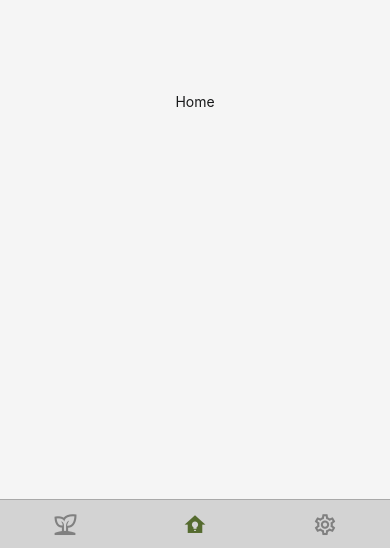
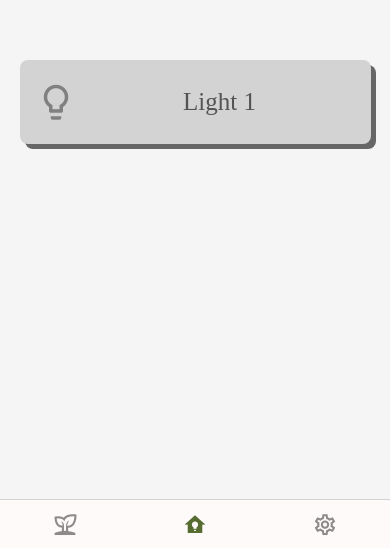
Before and after one commit to Markuson/smarthus-app, a React Native app: screen / in a window 390 px wide. Shown: the part 296-844 px from the top of the page. Built offline with nearby package versions, Linux system fonts and the light colour scheme.

Commit message:
working on button component

```diff
--- a/App.tsx
+++ b/App.tsx
@@ -1,56 +1,38 @@
 import React from 'react';
-import { Text, useColorScheme, View } from 'react-native';
-import Icons from 'react-native-vector-icons/MaterialCommunityIcons';
+import { Appearance } from 'react-native';
+import Icon from 'react-native-vector-icons/MaterialCommunityIcons';
 import {
   NavigationContainer,
   DefaultTheme,
   DarkTheme,
 } from '@react-navigation/native';
+import { createBottomTabNavigator } from '@react-navigation/bottom-tabs';
 import aspect from './src/styles/GlobalAspect';
-import styles from './src/styles/GlobalStyles';
+import GreenhouseScreen from './src/screens/GreenhouseScreen';
+import HomeScreen from './src/screens/HomeScreen';
+import SettingsScreen from './src/screens/SettingsScreen';
 
-import { createBottomTabNavigator } from '@react-navigation/bottom-tabs';
-
-function HomeScreen({ theme }) {
-  return (
-    <View style={styles.appContainer}>
-      <Text style={{ color: theme.colors.text }}>Home</Text>
-    </View>
-  );
-}
-function GrenhouseScreen({ theme }) {
-  return (
-    <View style={styles.appContainer}>
-      <Text style={{ color: theme.colors.text }}>Greenhouse!</Text>
-    </View>
-  );
-}
-
-function SettingsScreen({ theme }) {
-  return (
-    <View style={styles.appContainer}>
-      <Text style={{ color: theme.colors.text }}>Settings!</Text>
-    </View>
-  );
-}
 
 const Tab = createBottomTabNavigator();
 
-const App = () => {
+export type Props = {
+};
+
+const App: React.FC<Props> = () => {
   const MyTheme =
-    useColorScheme() === 'dark'
+    Appearance.getColorScheme() === 'dark'
       ? {
           ...DarkTheme,
           colors: {
             ...DarkTheme.colors,
-            ...aspect.darkTheme,
+            ...aspect.color,
           },
         }
       : {
           ...DefaultTheme,
           colors: {
             ...DefaultTheme.colors,
-            ...aspect.lightTheme,
+            ...aspect.color,
           },
         };
   return (
@@ -71,7 +53,7 @@ const App = () => {
             }
 
             // You can return any component that you like here!
-            return <Icons name={iconName} size={size} color={color} />;
+            return <Icon name={iconName} size={size} color={color} />;
           },
           tabBarActiveTintColor: MyTheme.colors.primary,
           tabBarInactiveTintColor: MyTheme.colors.disabled,
@@ -81,7 +63,7 @@ const App = () => {
       >
         <Tab.Screen
           name="Greenhouse"
-          children={() => <GrenhouseScreen theme={MyTheme} />}
+          children={() => <GreenhouseScreen theme={MyTheme} />}
         />
         <Tab.Screen
           name="Home"
--- /dev/null
+++ b/src/components/Button/Button.styles.tsx
@@ -0,0 +1,38 @@
+import { StyleSheet } from 'react-native'
+import GlobalAspect from '../../styles/GlobalAspect'
+import {
+  widthPercentageToDP as wp,
+  heightPercentageToDP as hp,
+} from 'react-native-responsive-screen';
+
+const styles = StyleSheet.create({
+  button: {
+    display: 'flex',
+    flexDirection:'row',
+    justifyContent: 'center',
+    alignItems: 'center',
+    marginHorizontal: wp('0.1%'),
+    marginVertical: hp('0.1%'),
+    paddingVertical: hp('2%'),
+    paddingHorizontal: wp('3%') ,
+    elevation: GlobalAspect.color.shadow.elevation,
+    shadowColor: GlobalAspect.color.shadow.color,
+    shadowOffset: GlobalAspect.color.shadow.offset,
+    overflow:'hidden'
+  },
+  icon:{
+    justifyContent: 'center',
+    alignItems: 'center',
+    width:"15%"
+  },
+  textContainer:{
+    justifyContent: 'center',
+    alignItems: 'center',
+    width:"85%"
+  },
+  text:{
+
+  }
+})
+
+export default styles
--- /dev/null
+++ b/src/components/Button/index.tsx
@@ -0,0 +1,69 @@
+import React from 'react';
+import { TouchableOpacity, Text, Vibration, View } from 'react-native';
+import Icon from 'react-native-vector-icons/MaterialCommunityIcons';
+
+import styles from './Button.styles'
+
+export type Props = {
+  accessibilityLabel: string,
+  buttonColor: string,
+  buttonFontColor: string,
+  buttonFontFamily: string,
+  buttonFontSize: number | string,
+  buttonHeight: number | string,
+  buttonRadius: number | string,
+  buttonWidth: number | string,
+  iconName?: string,
+  iconColor?: string,
+  iconSize?: number | string,
+  onPress: () => any,
+  title: string
+};
+
+const Button: React.FC<Props> = ({
+  accessibilityLabel,
+  buttonColor,
+  buttonFontColor,
+  buttonFontFamily,
+  buttonFontSize,
+  buttonHeight,
+  buttonRadius,
+  buttonWidth,
+  iconName,
+  iconColor,
+  iconSize,
+  onPress,
+  title
+}) => {
+
+  const handlePress = () => {
+    Vibration.vibrate(50);
+    onPress()
+  }
+
+  const { button, icon, textContainer, text } = styles
+
+  return (
+    <TouchableOpacity
+      onPress={() => handlePress()}
+      style={[button, { height: buttonHeight, width: buttonWidth, borderRadius: buttonRadius, backgroundColor: buttonColor }]}
+      accessible={true}
+      testID={accessibilityLabel}
+      accessibilityLabel={accessibilityLabel}
+    >
+      {!!iconName &&
+        <View style={icon}>
+          <Icon name={iconName} size={iconSize} color={iconColor} />
+
+        </View>
+      }
+      <View style={textContainer}>
+      <Text style={[text,{ color: buttonFontColor, fontFamily: buttonFontFamily, fontSize: buttonFontSize }]}>
+        {title}
+      </Text>
+      </View>
+    </TouchableOpacity>
+  );
+}
+
+export default Button
--- /dev/null
+++ b/src/screens/GreenhouseScreen/index.tsx
@@ -0,0 +1,20 @@
+import React from 'react';
+import { Text, View } from 'react-native';
+import { styles} from '../../styles/GlobalStyles';
+import aspect from '../../styles/GlobalAspect';
+
+export type Props = {
+  theme: any;
+};
+
+const GreenhouseScreen: React.FC<Props> = ({
+    theme
+  }) => {
+    return (
+      <View style={styles.appContainer}>
+        <Text style={{ color: aspect.color.textEmphasis }}>Greenhouse</Text>
+      </View>
+    );
+  }
+
+  export default GreenhouseScreen;
--- /dev/null
+++ b/src/screens/HomeScreen/index.tsx
@@ -0,0 +1,40 @@
+import React, { useState } from 'react';
+import { Text, View } from 'react-native';
+import Button from '../../components/Button';
+import { styles } from '../../styles/GlobalStyles';
+import aspect from '../../styles/GlobalAspect';
+import Icons from 'react-native-vector-icons/MaterialCommunityIcons';
+
+export type Props = {
+    theme: any;
+};
+const { color, dimension: { switchButton }, font, icon } = aspect
+
+const HomeScreen: React.FC<Props> = ({
+}) => {
+    const [iconColor, setIconColor] = useState(color.icon.disabled)
+    const handlePress = () => {
+        iconColor === color.icon.enabled ? setIconColor(color.icon.disabled) : setIconColor(color.icon.enabled)
+    }
+    return (
+        <View style={styles.appContainer}>
+            <Button
+                accessibilityLabel={'testButton'}
+                buttonColor={color.button}
+                buttonFontColor={color.textNormal}
+                buttonFontFamily={font.light}
+                buttonFontSize={font.size.big}
+                buttonHeight={switchButton.height}
+                buttonRadius={switchButton.radius}
+                buttonWidth={switchButton.width}
+                iconName={'lightbulb-outline'}
+                iconColor={iconColor}
+                iconSize={icon.size.big}
+                onPress={() => handlePress()}
+                title={'Light 1'}
+            />
+        </View>
+    );
+}
+
+export default HomeScreen;
--- /dev/null
+++ b/src/screens/SettingsScreen/index.tsx
@@ -0,0 +1,20 @@
+import React from 'react';
+import { Text, View } from 'react-native';
+import {styles} from '../../styles/GlobalStyles';
+import aspect from '../../styles/GlobalAspect';
+
+export type Props = {
+  theme: any;
+};
+
+const SettingsScreen: React.FC<Props> = ({
+    theme
+  }) => {
+    return (
+      <View style={styles.appContainer}>
+        <Text style={{ color: aspect.color.textEmphasis }}>Settings</Text>
+      </View>
+    );
+  }
+
+  export default SettingsScreen;
--- a/src/styles/GlobalAspect.ts
+++ b/src/styles/GlobalAspect.ts
@@ -1,45 +1,93 @@
-import { Platform } from 'react-native';
+import { Appearance, Platform } from 'react-native';
 import DeviceData from '../utils/DeviceData';
+import {
+  widthPercentageToDP as wp,
+  heightPercentageToDP as hp,
+} from 'react-native-responsive-screen';
+
+let theme= Appearance.getColorScheme()
 
 export default {
-  lightTheme: {
+  color: theme === 'dark' ?
+    {
+      button: 'gray',
+      background: 'rgba(36,37,38, 1)',
+      border: 'darkslategray',
+      card: 'rgba(24,25,26, 1)',
+      icon:{
+        disabled: 'lightgray',
+        enabled: '#ffef96',
+      },
+      notification: 'red',
+      primary: 'green',
+      shadow: {
+        elevation: 4,
+        offset: { width: 5, height: 5 },
+        blur: 15,
+        color: 'rgba(255, 255, 255, 0.38)',
+        opacity: 0.2,
+      },
+      textEmphasis: 'rgba(255, 255, 255, 0.87)',
+      textNormal: 'rgba(255, 255, 255, 0.6)',
+      textDisabled: 'rgba(255, 255, 255, 0.38)',
+    }
+    :
+    {
+      button: 'lightgray',
       background: 'whitesmoke',
-    border: 'darkgray',
-    card: 'lightgray',
+      border: 'lightgray',
+      card: 'snow',
+      icon:{
         disabled: 'gray',
-    enabled: ' yellow',
+        enabled: 'yellow',
+      },
       notification: 'tomato',
       primary: 'darkolivegreen',
       text: 'rgb(24,25,26)',
+      shadow: {
+        elevation: 4,
+        offset: { width: 5, height: 5 },
+        blur: 15,
+        color: 'rgba(102, 102, 102, 1)',
+        opacity: 0.2,
       },
-  darkTheme: {
-    background: 'rgb(36,37,38)',
-    border: 'darkslategray',
-    card: 'rgb(24,25,26)',
-    disabled: 'gray',
-    enabled: ' yellow',
-    notification: 'red',
-    primary: 'green',
-    text: 'whitesmoke',
+      textEmphasis: 'rgba(0, 0, 0, 0.87)',
+      textNormal: 'rgba(0, 0, 0, 0.6)',
+      textDisabled: 'rgba(0, 0, 0, 0.38)',
     },
-  dimensions: {
-    fullWidth: DeviceData.deviceWidth,
-    fullHeigth: DeviceData.deviceHeight,
+
+  dimension: {
+    fullWidth: wp('100%'),
+    fullHeigth: hp('100%'),
+    switchButton:{
+      height: hp('10%'),
+      width: wp('90%'),
+      radius: hp('1%')
+
+    }
   },
-  fonts: {
+  font: {
     light: Platform.OS === 'android' ? 'Raleway-Light' : 'Avenir-Light',
     bold: Platform.OS === 'android' ? 'Raleway-Bold' : 'Avenir-Black',
     numericBold: Platform.OS === 'android' ? 'Roboto-Light' : 'Avenir-Light',
     numericLight: Platform.OS === 'android' ? 'Roboto-Bold' : 'Avenir-Black',
-    normalSize: 20,
-    smallSize: 10,
-    bigSize: 30,
-    bigIcon: 40,
+    size:{
+      normal: hp('2%'),
+      small: hp('1.5%'),
+      big: hp('3%'),
+    }
   },
-  paddings: {
-    big: 40,
-    medium: 20,
-    small: 10,
+  icon:{
+    size: {
+      normal: hp('3%'),
+      small: hp('2%'),
+      big: hp('5%'),
+    }
+  },
+  padding: {
+    big: hp('20%'),
+    medium: hp('10%'),
+    small: hp('15%'),
   },
   shadow: {
     elevation: 4,
```
Also changed, not shown: package.json (+6 -4 lines), src/styles/GlobalStyles.ts (+45 -45 lines), 3 other files (tests, documents, lock files or other folders). Lines whose indentation alone changed are shown as unchanged.
